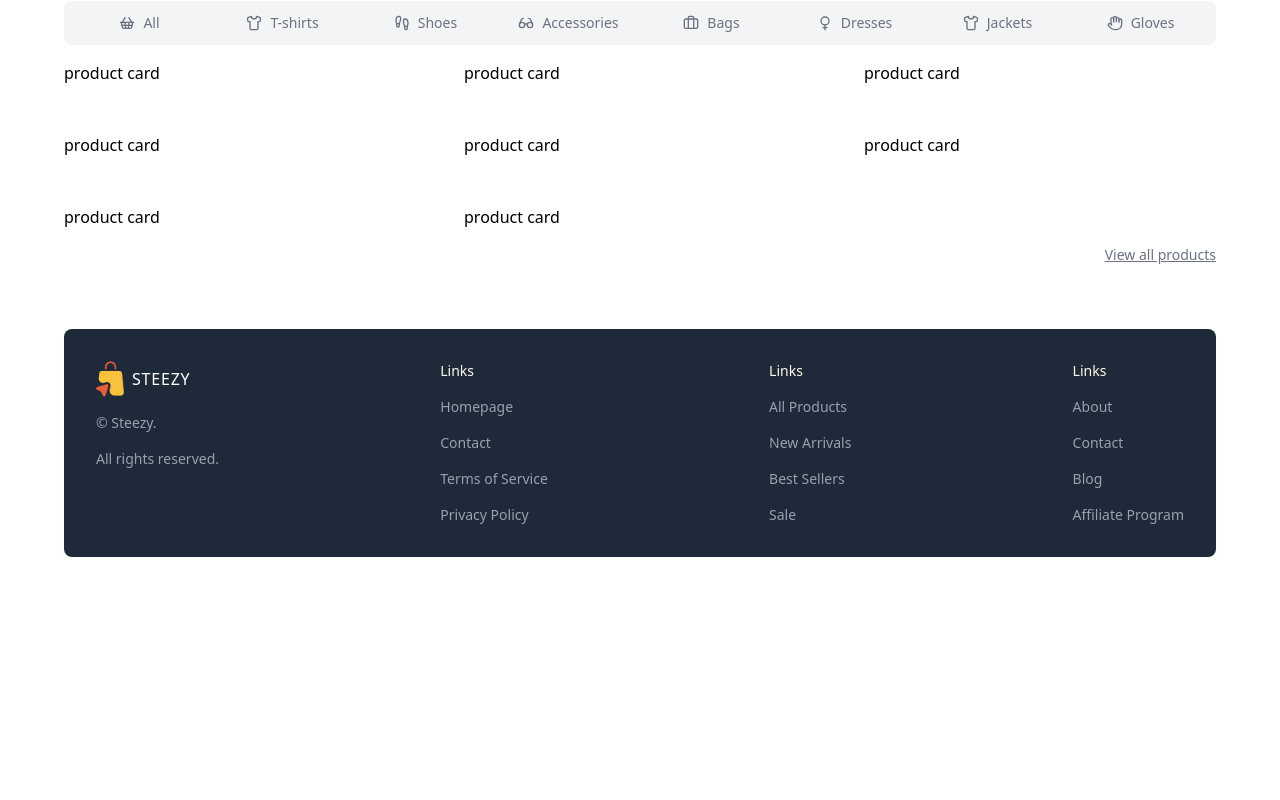
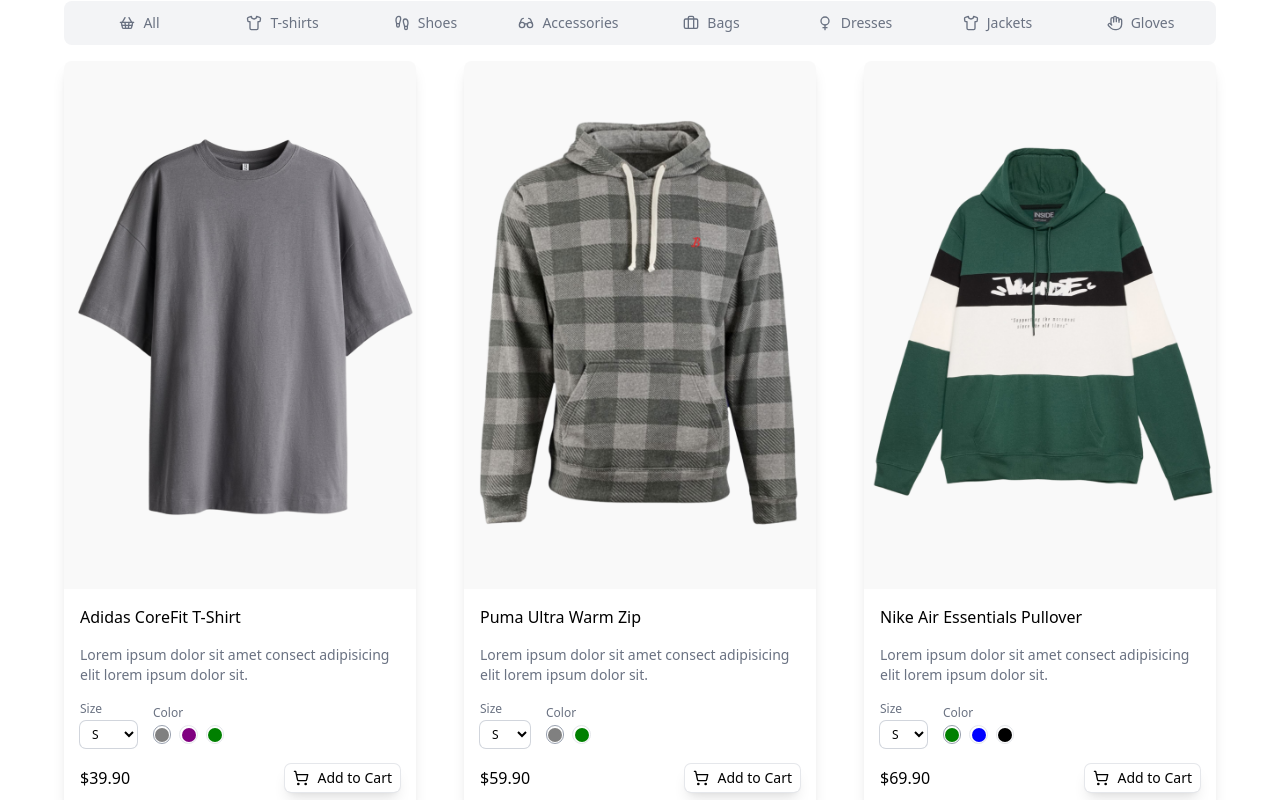
Before and after one commit to tonglongdev/ecom-micro-ui, a Next.js app: page / in a window 1280 px wide. Shown: the part 500-1300 px from the top of the page. Before the commit the page ends 1073 px from the top, so only its background shows below. Built offline with nearby package versions, Linux system fonts and the light colour scheme.

Commit message:
product card

```diff
--- a/src/components/ProductCard.tsx
+++ b/src/components/ProductCard.tsx
@@ -2,119 +2,118 @@
 
 // import useCartStore from "@/stores/cartStore";
 import { ProductType } from "@/types";
-// import { ShoppingCart } from "lucide-react";
-// import Image from "next/image";
-// import Link from "next/link";
-// import { useState } from "react";
+import { ShoppingCart } from "lucide-react";
+import Image from "next/image";
+import Link from "next/link";
+import { useState } from "react";
 // import { toast } from "react-toastify";
 
 const ProductCard = ({ product }: { product: ProductType }) => {
-//   const [productTypes, setProductTypes] = useState({
-//     size: product.sizes[0],
-//     color: product.colors[0],
-//   });
+  const [productTypes, setProductTypes] = useState({
+    size: product.sizes[0],
+    color: product.colors[0],
+  });
 
 //   const { addToCart } = useCartStore();
 
-//   const handleProductType = ({
-//     type,
-//     value,
-//   }: {
-//     type: "size" | "color";
-//     value: string;
-//   }) => {
-//     setProductTypes((prev) => ({
-//       ...prev,
-//       [type]: value,
-//     }));
-//   };
+  const handleProductType = ({
+    type,
+    value,
+  }: {
+    type: "size" | "color";
+    value: string;
+  }) => {
+    setProductTypes((prev) => ({
+      ...prev,
+      [type]: value,
+    }));
+  };
 
-//   const handleAddToCart = () => {
-//     addToCart({
-//       ...product,
-//       quantity: 1,
-//       selectedSize: productTypes.size,
-//       selectedColor: productTypes.color,
-//     });
-//     toast.success("Product added to cart")
-//   };
+  const handleAddToCart = () => {
+    // addToCart({
+    //   ...product,
+    //   quantity: 1,
+    //   selectedSize: productTypes.size,
+    //   selectedColor: productTypes.color,
+    // });
+    // toast.success("Product added to cart")
+  };
 
   return (
-    <div>product card</div>
-    // <div className="shadow-lg rounded-lg overflow-hidden">
-    //   {/* IMAGE */}
-    //   <Link href={`/products/${product.id}`}>
-    //     <div className="relative aspect-[2/3]">
-    //       <Image
-    //         src={product.images[productTypes.color]}
-    //         alt={product.name}
-    //         fill
-    //         className="object-cover hover:scale-105 transition-all duration-300"
-    //       />
-    //     </div>
-    //   </Link>
-    //   {/* PRODUCT DETAIL */}
-    //   <div className="flex flex-col gap-4 p-4">
-    //     <h1 className="font-medium">{product.name}</h1>
-    //     <p className="text-sm text-gray-500">{product.shortDescription}</p>
-    //     {/* PRODUCT TYPES */}
-    //     <div className="flex items-center gap-4 text-xs">
-    //       {/* SIZES */}
-    //       <div className="flex flex-col gap-1">
-    //         <span className="text-gray-500">Size</span>
-    //         <select
-    //           name="size"
-    //           id="size"
-    //           className="ring ring-gray-300 rounded-md px-2 py-1"
-    //           onChange={(e) =>
-    //             handleProductType({ type: "size", value: e.target.value })
-    //           }
-    //         >
-    //           {product.sizes.map((size) => (
-    //             <option key={size} value={size}>
-    //               {size.toUpperCase()}
-    //             </option>
-    //           ))}
-    //         </select>
-    //       </div>
-    //       {/* COLORS */}
-    //       <div className="flex flex-col gap-1">
-    //         <span className="text-gray-500">Color</span>
-    //         <div className="flex items-center gap-2">
-    //           {product.colors.map((color) => (
-    //             <div
-    //               className={`cursor-pointer border-1 ${
-    //                 productTypes.color === color
-    //                   ? "border-gray-400"
-    //                   : "border-gray-200"
-    //               } rounded-full p-[1.2px]`}
-    //               key={color}
-    //               onClick={() =>
-    //                 handleProductType({ type: "color", value: color })
-    //               }
-    //             >
-    //               <div
-    //                 className="w-[14px] h-[14px] rounded-full"
-    //                 style={{ backgroundColor: color }}
-    //               />
-    //             </div>
-    //           ))}
-    //         </div>
-    //       </div>
-    //     </div>
-    //     {/* PRICE AND ADD TO CART BUTTON */}
-    //     <div className="flex items-center justify-between">
-    //       <p className="font-medium">${product.price.toFixed(2)}</p>
-    //       <button
-    //         onClick={handleAddToCart}
-    //         className="ring-1 ring-gray-200 shadow-lg rounded-md px-2 py-1 text-sm cursor-pointer hover:text-white hover:bg-black transition-all duration-300 flex items-center gap-2"
-    //       >
-    //         <ShoppingCart className="w-4 h-4" />
-    //         Add to Cart
-    //       </button>
-    //     </div>
-    //   </div>
-    // </div>
+    <div className="shadow-lg rounded-lg overflow-hidden">
+      {/* IMAGE */}
+      <Link href={`/products/${product.id}`}>
+        <div className="relative aspect-[2/3]">
+          <Image
+            src={product.images[productTypes.color]}
+            alt={product.name}
+            fill
+            className="object-cover hover:scale-105 transition-all duration-300"
+          />
+        </div>
+      </Link>
+      {/* PRODUCT DETAIL */}
+      <div className="flex flex-col gap-4 p-4">
+        <h1 className="font-medium">{product.name}</h1>
+        <p className="text-sm text-gray-500">{product.shortDescription}</p>
+        {/* PRODUCT TYPES */}
+        <div className="flex items-center gap-4 text-xs">
+          {/* SIZES */}
+          <div className="flex flex-col gap-1">
+            <span className="text-gray-500">Size</span>
+            <select
+              name="size"
+              id="size"
+              className="ring ring-gray-300 rounded-md px-2 py-1"
+              onChange={(e) =>
+                handleProductType({ type: "size", value: e.target.value })
+              }
+            >
+              {product.sizes.map((size) => (
+                <option key={size} value={size}>
+                  {size.toUpperCase()}
+                </option>
+              ))}
+            </select>
+          </div>
+          {/* COLORS */}
+          <div className="flex flex-col gap-1">
+            <span className="text-gray-500">Color</span>
+            <div className="flex items-center gap-2">
+              {product.colors.map((color) => (
+                <div
+                  className={`cursor-pointer border-1 ${
+                    productTypes.color === color
+                      ? "border-gray-400"
+                      : "border-gray-200"
+                  } rounded-full p-[1.2px]`}
+                  key={color}
+                  onClick={() =>
+                    handleProductType({ type: "color", value: color })
+                  }
+                >
+                  <div
+                    className="w-[14px] h-[14px] rounded-full"
+                    style={{ backgroundColor: color }}
+                  />
+                </div>
+              ))}
+            </div>
+          </div>
+        </div>
+        {/* PRICE AND ADD TO CART BUTTON */}
+        <div className="flex items-center justify-between">
+          <p className="font-medium">${product.price.toFixed(2)}</p>
+          <button
+            onClick={handleAddToCart}
+            className="ring-1 ring-gray-200 shadow-lg rounded-md px-2 py-1 text-sm cursor-pointer hover:text-white hover:bg-black transition-all duration-300 flex items-center gap-2"
+          >
+            <ShoppingCart className="w-4 h-4" />
+            Add to Cart
+          </button>
+        </div>
+      </div>
+    </div>
   );
 };
 
```
